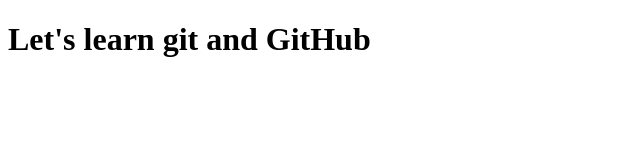
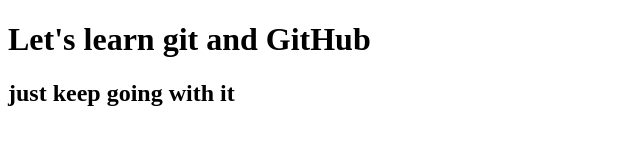
Before and after one commit to yuleuuee/my_project, a plain HTML site: page index.html in a window 1280 px wide. Shown: the whole page, without its empty margins (0-640 px from the left). Drawn offline with Linux system fonts and the light colour scheme.

Commit message:
maded come change inside index.html file

```diff
--- a/index.html
+++ b/index.html
@@ -7,5 +7,6 @@
 </head>
 <body>
     <h1>Let's learn git and GitHub</h1>
+    <h2>just keep going with it</h2>
 </body>
 </html>
```
